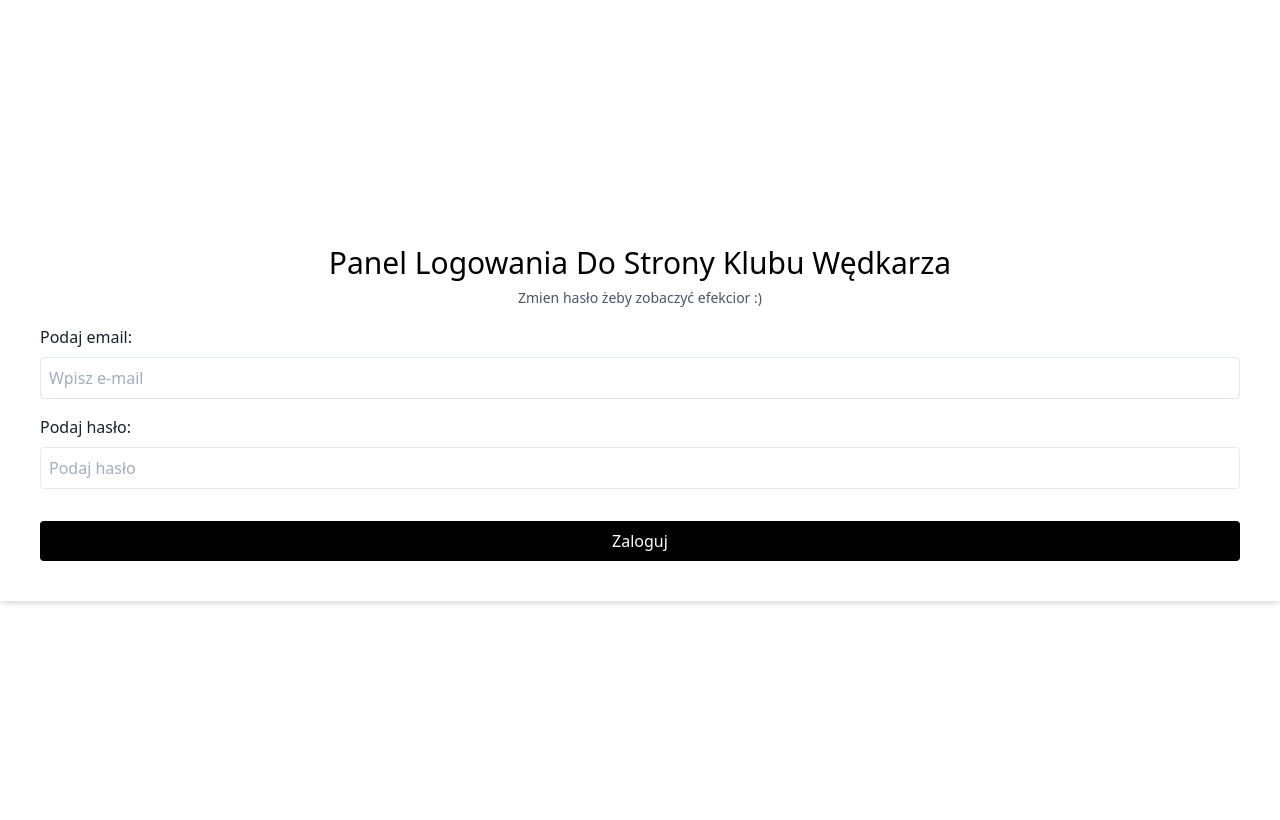
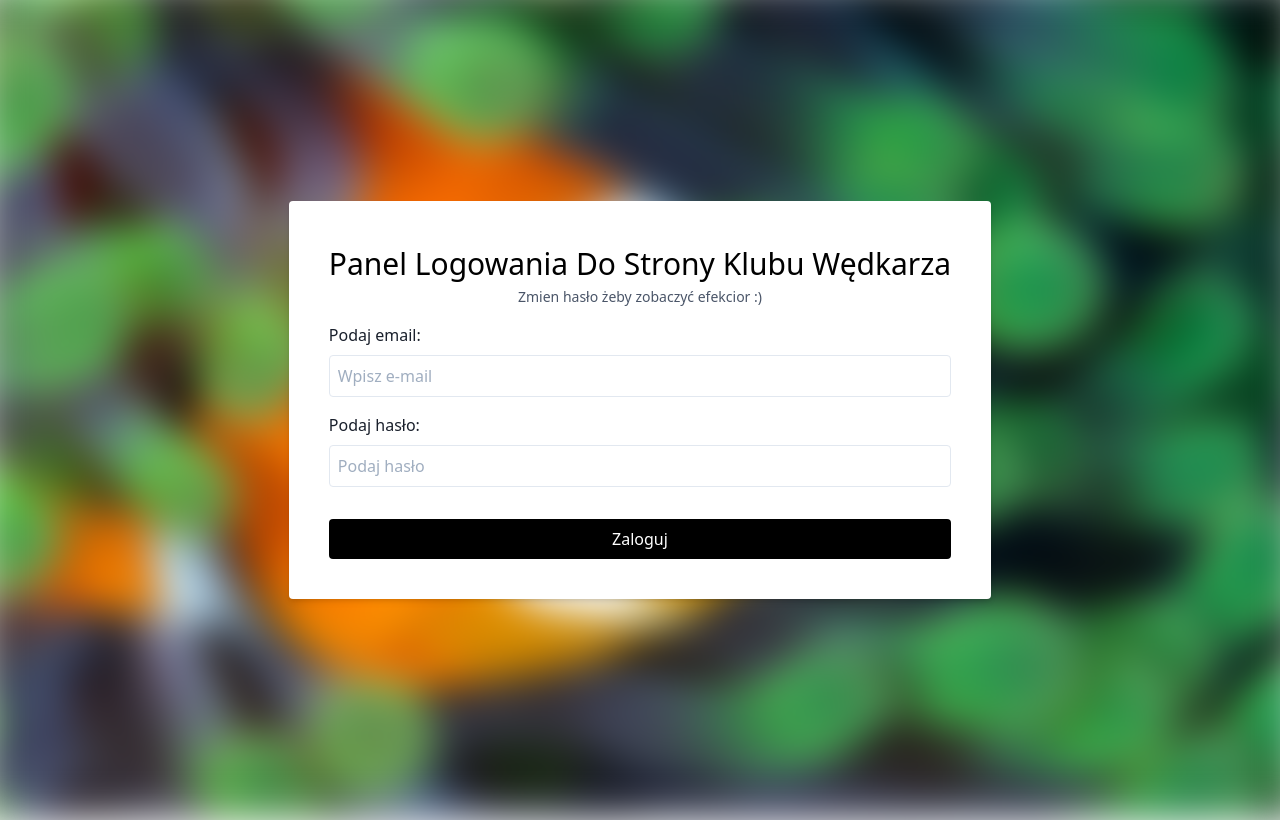
Before and after one commit to KrzysiekPolowiec/Login-Panel, a plain HTML site: page index.html in a window 1280 px wide. Drawn offline with nearby package versions, Linux system fonts and the light colour scheme.

Commit message:
Fajny commit

```diff
--- a/index.html
+++ b/index.html
@@ -2,7 +2,7 @@
 <html>
     <head>
         <meta charset="UTF-8"/>
-        <meta name="viewport" content="width=deivce=width, initial scale=1.0"/>
+        <meta name="viewport" content="width=device-width, initial-scale=1.0"/>
         <link
       rel="stylesheet"
       href="https://cdnjs.cloudflare.com/ajax/libs/tailwindcss/1.8.11/tailwind.min.css"
@@ -14,9 +14,9 @@
     </head>
     <body>
         <div class="background" id="background"></div>
-        <div class="bg-white-rounded p-10 text-center shadow-md">
+        <div class="bg-white rounded p-10 text-center shadow-md">
         <h1 class="text-3xl">Panel Logowania Do Strony Klubu Wędkarza</h1>
-        <p1 class="text-sm text-gray-700">Zmien hasło żeby zobaczyć efekcior :)</p1>
+        <p class="text-sm text-gray-700">Zmien hasło żeby zobaczyć efekcior :)</p>
         <div class="my-4 text-left">
             <label for="email" class="text-gray-900">Podaj email:</label>
             <input
--- a/script.js
+++ b/script.js
@@ -0,0 +1,9 @@
+const password = document.getElementById('password');
+const background = document.getElementById('background');
+
+password.addEventListener('input', (e) => {
+    const input = e.target.value
+    const length = input.length
+    const blurValue = 33 - length * 2
+    background.style.filter = `blur(${blurValue}px)`
+})
--- a/style.css
+++ b/style.css
@@ -5,7 +5,7 @@
 body{
     display: flex;
     flex-direction: column;
-    align-self: center;
+    align-items: center;
     justify-content: center;
     height: 100vh;
     overflow: hidden;
@@ -15,4 +15,10 @@ body{
 .background{
     background: url('3245010_square.jpg') no-repeat center center/cover;
     position: absolute;
+    top: -20px;
+    bottom: -20px;
+    left: -20px;
+    right: -20px;
+    z-index: -1;
+    filter: blur(20px);
 }
```
